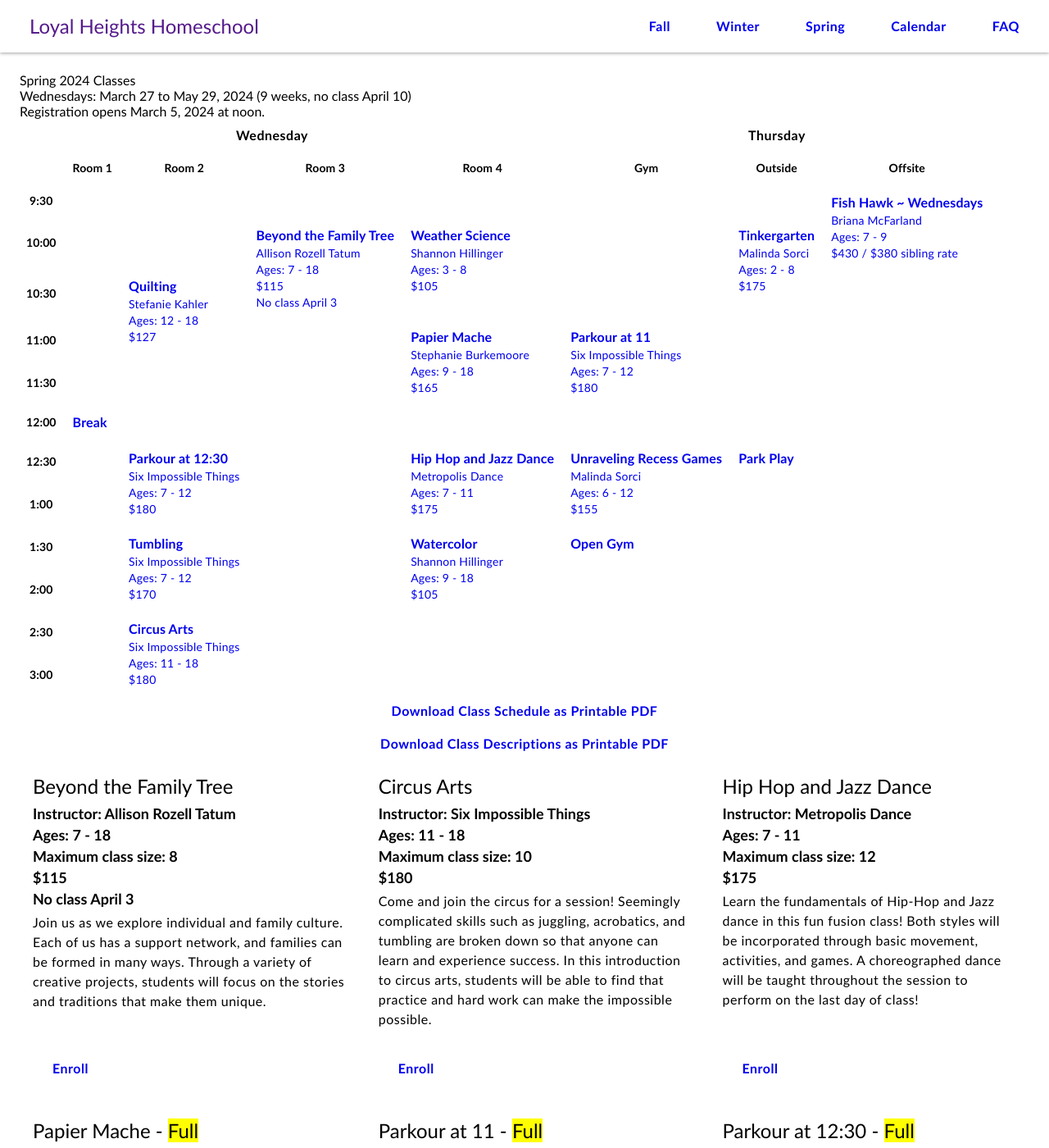
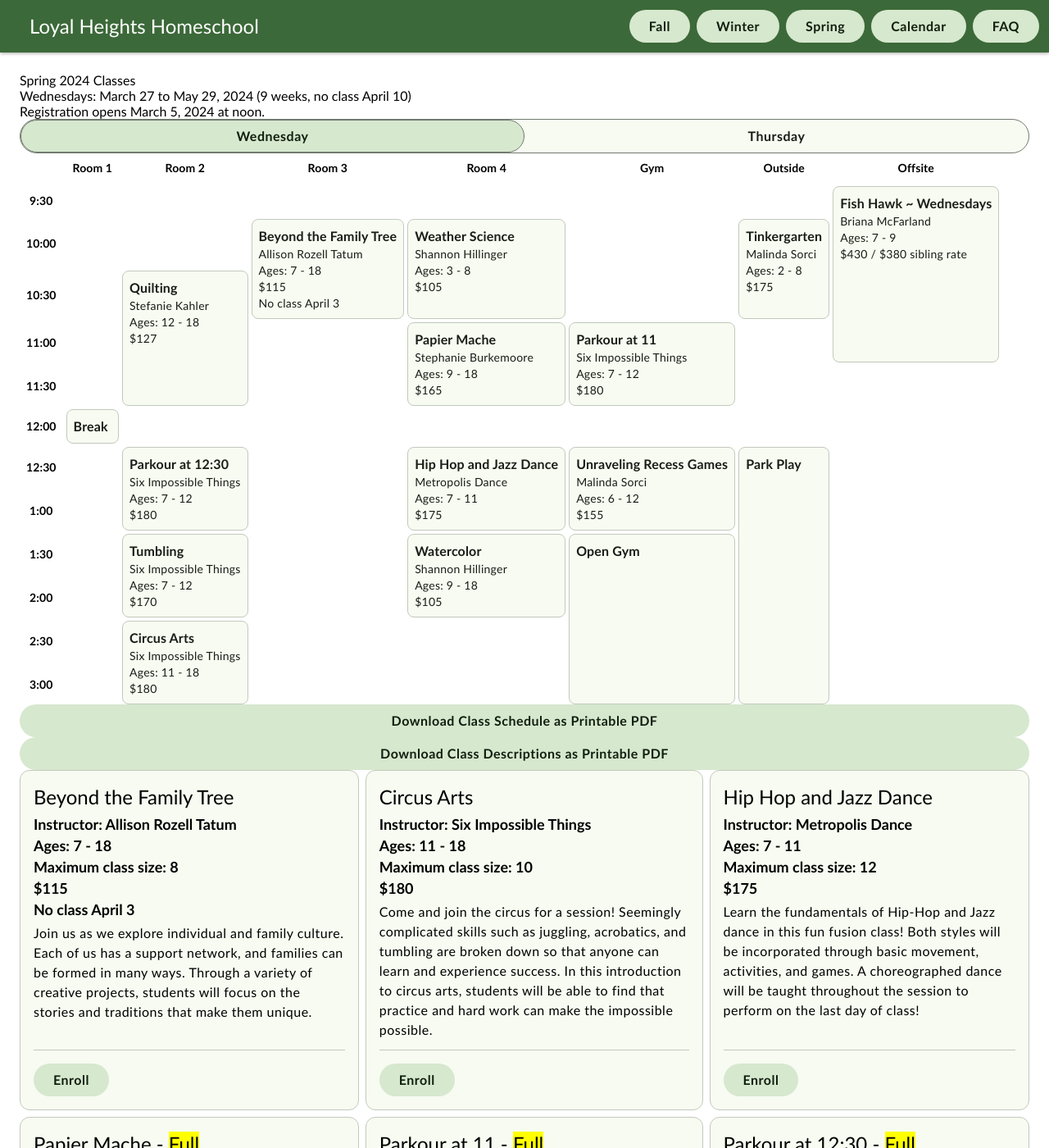
Before and after one commit to loyalheightshomeschool/loyalheightshomeschool.github.io, a Jekyll site: the page built from _quarters/2024-spring.html, in a window 1280 px wide and 1400 px high. Shown: the whole window at 82% size. Built offline with Jekyll 4.4.1, drawn with Linux system fonts in a browser that asks for light colours.

Commit message:
Update main.scss

```diff
--- a/_sass/main.scss
+++ b/_sass/main.scss
@@ -34,39 +34,39 @@
   --shadow: 0, 0, 0;
 }
 
-$primary: 000000;
-$on-primary: 000000;
-$primary-container: 000000;
-$on-primary-container: 000000;
-$secondary: 000000;
-$on-secondary: 3C6939;
-$secondary-container: FFFFFF;
-$on-secondary-container: BCF0B4;
-$tertiary: 002203;
-$on-tertiary: 53634F;
-$tertiary-container: FFFFFF;
-$on-tertiary-container: D6E8CE;
-$error: 111F0F;
-$on-error: 38656A;
-$error-container: FFFFFF;
-$on-error-container: BCEBF0;
-$surface-dim: 002023;
-$surface: BA1A1A;
-$surface-bright: FFFFFF;
-$surface-container-lowest: FFDAD6;
-$surface-container-low: 410002;
-$surface-container: D8DBD2;
-$surface-container-high: F7FBF1;
-$surface-container-highest: F7FBF1;
-$on-surface: FFFFFF;
-$on-surface-variant: F1F5EB;
-$outline: ECEFE6;
-$outline-variant: E6E9E0;
-$inverse-surface: E0E4DB;
-$inverse-on-surface: 191D17;
-$inverse-primary: 424940;
-$scrim: 72796F;
-$shadow: C2C9BD;
+$primary: #3C6939;
+$on-primary: #FFFFFF;
+$primary-container: #BCF0B4;
+$on-primary-container: #002203;
+$secondary: #53634F;
+$on-secondary: #FFFFFF;
+$secondary-container: #D6E8CE;
+$on-secondary-container: #111F0F;
+$tertiary: #38656A;
+$on-tertiary: #FFFFFF;
+$tertiary-container: #BCEBF0;
+$on-tertiary-container: #002023;
+$error: #BA1A1A;
+$on-error: #FFFFFF;
+$error-container: #FFDAD6;
+$on-error-container: #410002;
+$surface-dim: #D8DBD2;
+$surface: #F7FBF1;
+$surface-bright: #F7FBF1;
+$surface-container-lowest: #FFFFFF;
+$surface-container-low: #F1F5EB;
+$surface-container: #ECEFE6;
+$surface-container-high: #E6E9E0;
+$surface-container-highest: #E0E4DB;
+$on-surface: #191D17;
+$on-surface-variant: #424940;
+$outline: #72796F;
+$outline-variant: #C2C9BD;
+$inverse-surface: #2D322C;
+$inverse-on-surface: #EFF2E9;
+$inverse-primary: #A1D399;
+$scrim: #000000;
+$shadow: #000000;
 
 $H-B-inverse-surface-O-inverse-on-surface: #3C413B;
 $H-B-primary-O-on-primary: #4B7548;
```
